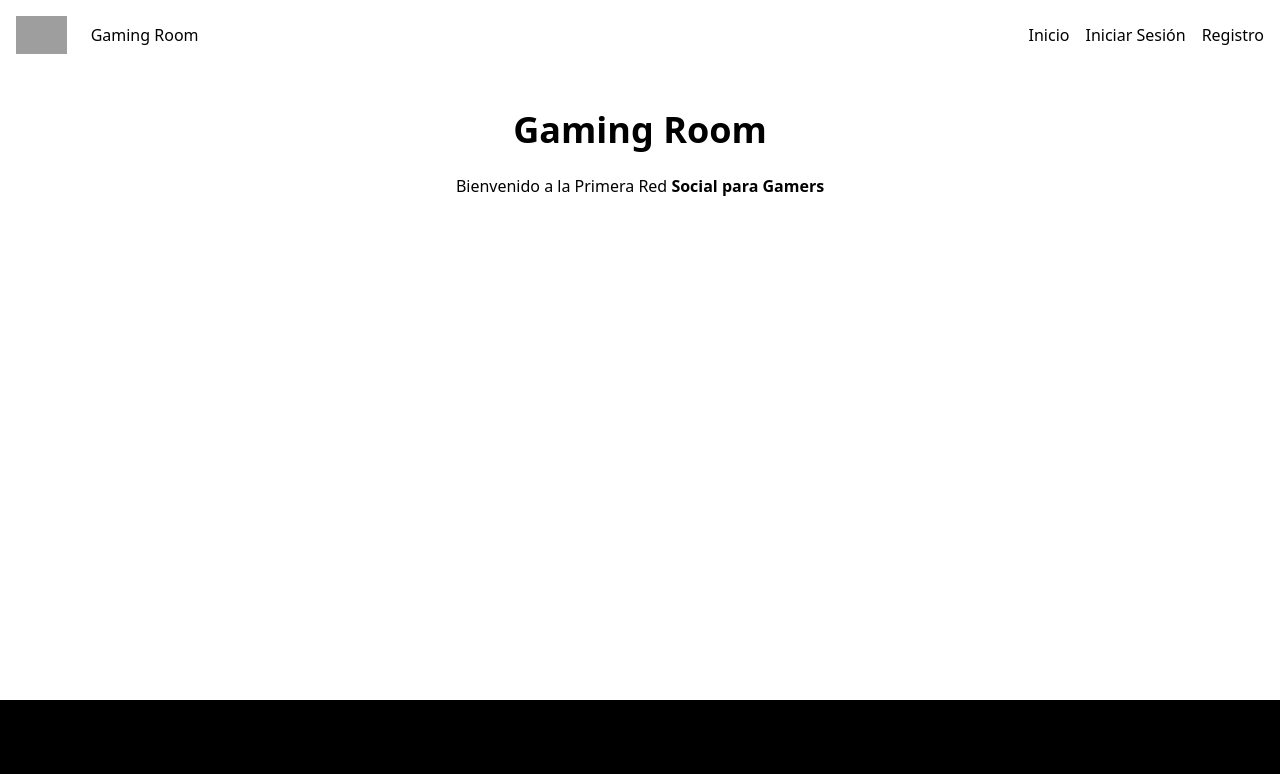
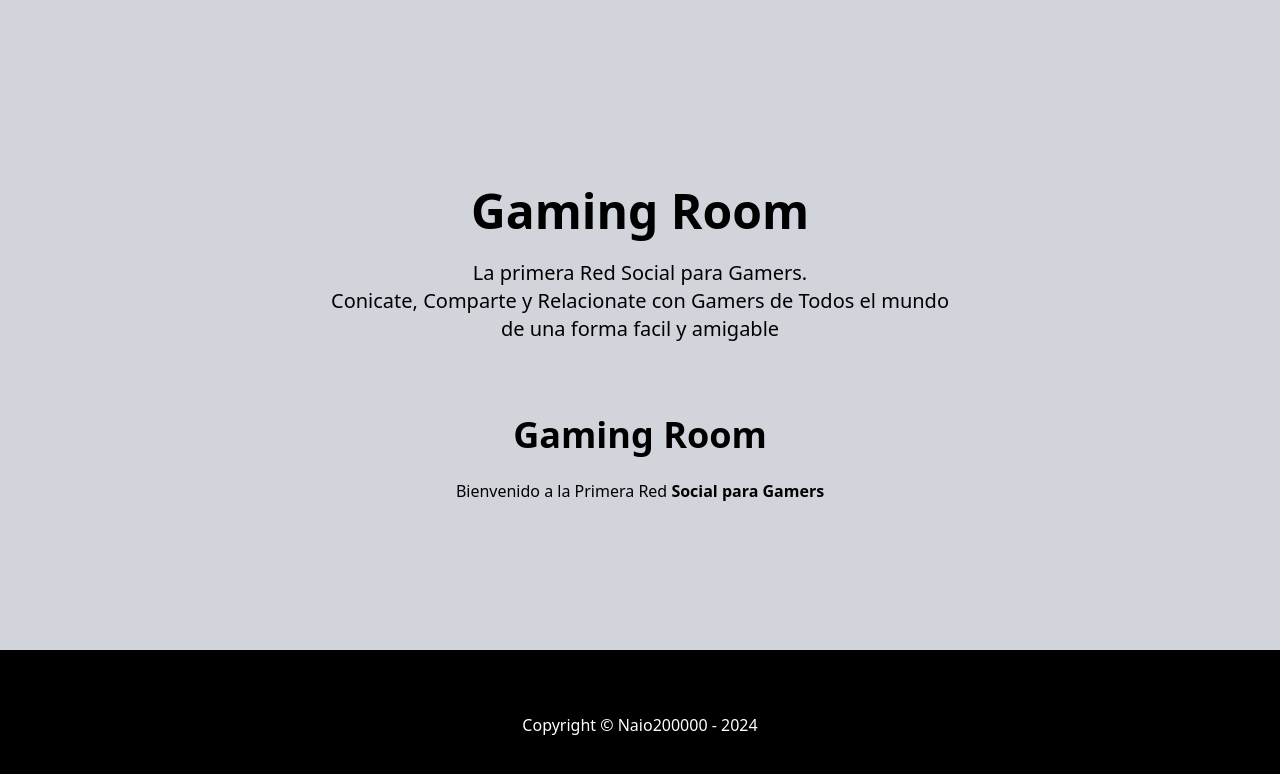
Before and after one commit to Naio200000/CWM-parcial1, a Vue app: page / in a window 1280 px wide. Shown: the top 774 px of the page. Built offline with nearby package versions, Linux system fonts and the light colour scheme; no server answers; grey boxes are pictures that could not be loaded.

Commit message:
feat: add app styles

```diff
--- a/src/App.vue
+++ b/src/App.vue
@@ -1,19 +1,23 @@
 <script>
 import Home from './views/Home.vue';
-import MainNav from './components/labels/MainNav.vue'
+import LogTitle from './components/fragments/LogTitle.vue';
 export default {
     name: 'App',
-    components: {Home, MainNav},
+    components: {Home, LogTitle},
 }
 </script>
 
 <template>
-    <div class="h-full grid grid-rows-layout">
-        <MainNav />
-        <main>
-            <routerView />
-        </main>
-        <footer class="flex justify-center items-center bg-black text-gray-light">
+    <div class="h-full grid grid-rows-log container mx-auto bg-gray-300">
+        <div class="flex flex-col mlg:flex-row lg:items-center items-center justify-center">
+            <header class="w-1/2">
+                <LogTitle />
+            </header>
+            <main class="w-1/2">
+                <routerView />
+            </main>
+        </div>
+        <footer class="flex justify-center items-center bg-black text-white">
             <p>Copyright &copy; Naio200000 - 2024</p>
         </footer>
     </div>
--- a/src/components/fragments/LogTitle.vue
+++ b/src/components/fragments/LogTitle.vue
@@ -9,7 +9,7 @@
 
 <template>
     <div class="my-8 text-center">
-        <MainH1>Gaming Room</MainH1>
+        <MainH1 class="text-5xl">Gaming Room</MainH1>
         <MainP class="text-xl">La primera Red Social para Gamers.</MainP>
         <MainP class="text-xl">Conicate, Comparte y Relacionate con Gamers de Todos el mundo de una forma facil y amigable</MainP>
     </div>
--- a/tailwind.config.js
+++ b/tailwind.config.js
@@ -8,7 +8,7 @@ export default {
     extend: {
       gridTemplateRows: {
         'layout' : '70px 1fr 100px',
-        'log' : '200px 1fr 150px'
+        'log' : '1fr 150px'
       }
     },
   },
```
